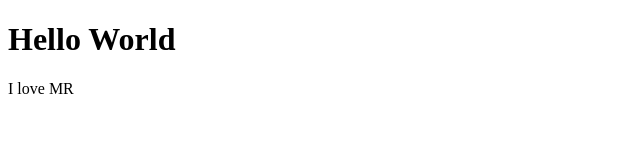
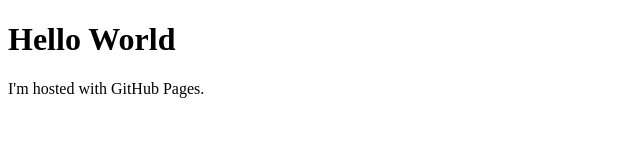
Before and after one commit to sexdevil/sexdevil.github.io, a plain HTML site: page index.html in a window 1280 px wide. Shown: the whole page, without its empty margins (0-640 px from the left). Drawn offline with Linux system fonts and the light colour scheme.

Commit message:
Revert "v"
This reverts commit 274ce89fbfd9a96463cd014110e876b0155b1363.

```diff
--- a/index.html
+++ b/index.html
@@ -2,6 +2,6 @@
 <html>
 <body>
 <h1>Hello World</h1>
-<p>I love MR</p>
+<p>I'm hosted with GitHub Pages.</p>
 </body>
 </html>
```
